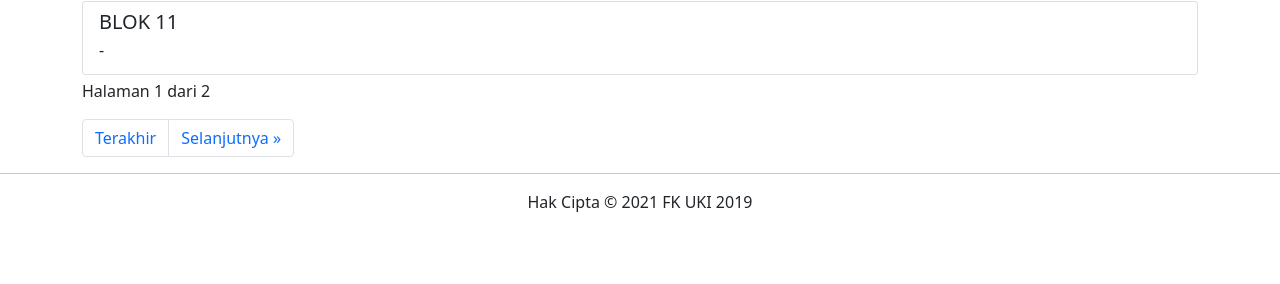
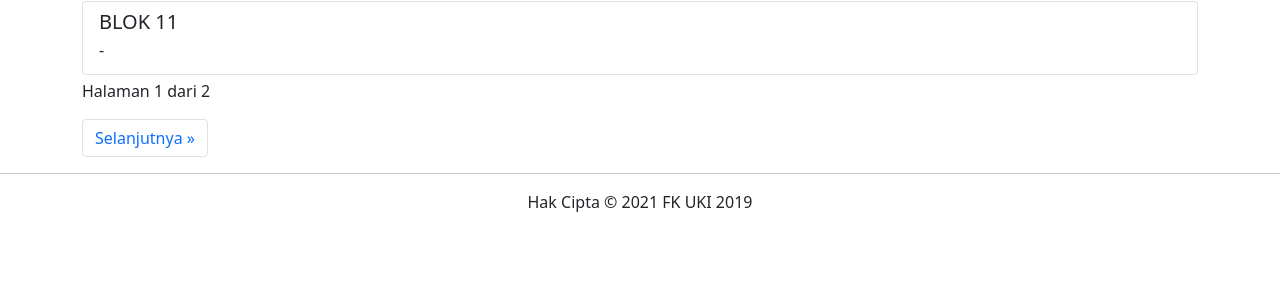
Before and after one commit to berylcp/fkuki2019-django, a Django app: page /materi/ in a window 1280 px wide. Shown: the part 516-800 px from the top of the page. Run offline with Django 3.2, Linux system fonts and the light colour scheme; a user stored in the database is signed in; data comes from the database, SQL or seed files in the repository.

Commit message:
Update materi.html

```diff
--- a/fkuki2019/templates/fkuki2019/materi.html
+++ b/fkuki2019/templates/fkuki2019/materi.html
@@ -31,13 +31,9 @@
                     <span aria-hidden="true">« Sebelumnya</span>
                 </a>
             </li>
-
-            <li class="page-item"><a class="page-link" href="{% url 'materi' %}?page=1">Pertama</a></li>
             {% endif %}
 
             {% if materis.has_next %}
-            <li class="page-item"><a class="page-link" href="{% url 'materi' %}?page=3">Terakhir</a></li>
-
             <li class="page-item">
                 <a class="page-link" href="{% url 'materi' %}?page={{ materis.next_page_number }}" aria-label="Next">
                     <span aria-hidden="true">Selanjutnya »</span>
```
